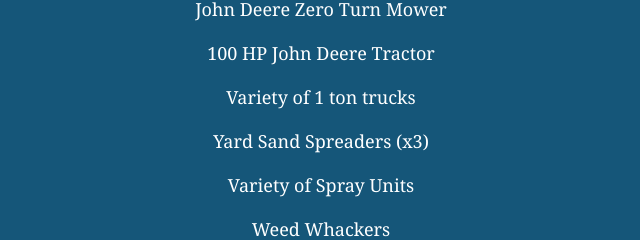
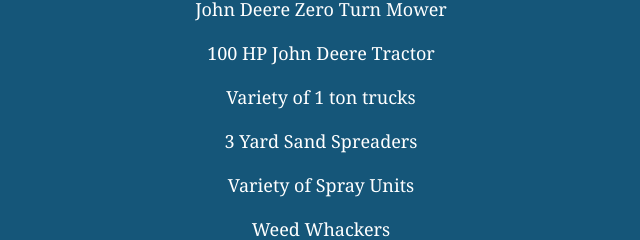
Before and after one commit to ashdbo/NaR-Environmental, a plain HTML site: page index.html in a window 1280 px wide. Shown: the part 1472-1712 px from the top of the page, 319-959 px from the left. Drawn offline with Linux system fonts and the light colour scheme.

Commit message:
Update index.html

```diff
--- a/index.html
+++ b/index.html
@@ -66,7 +66,7 @@
           <li>John Deere Zero Turn Mower</li>
           <li>100 HP John Deere Tractor</li>
           <li>Variety of 1 ton trucks</li>
-          <li>Yard Sand Spreaders (x3)</li>
+          <li>3 Yard Sand Spreaders</li>
           <li>Variety of Spray Units </li>
           <li>Weed Whackers</li>
         </ul>
```
